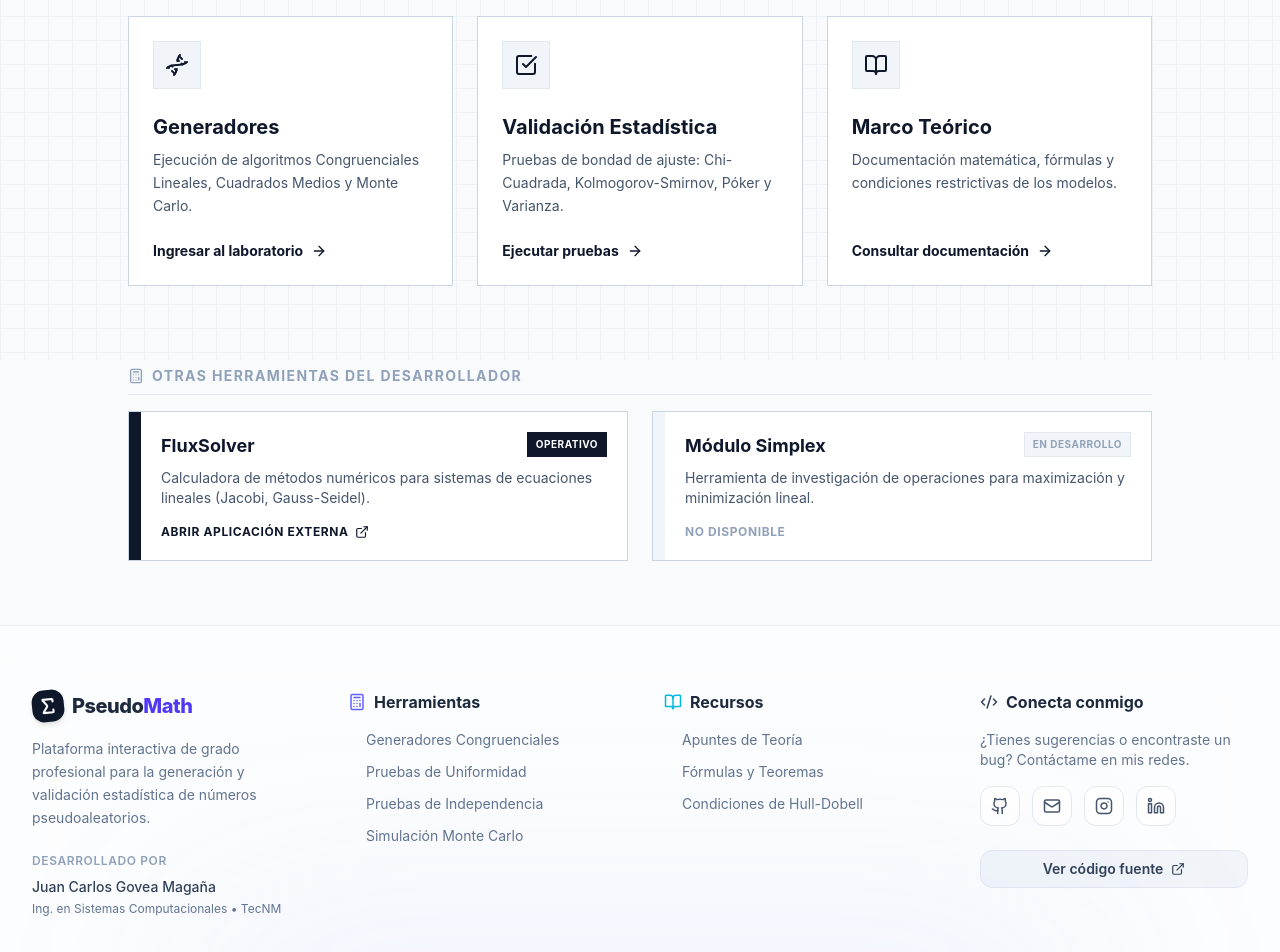
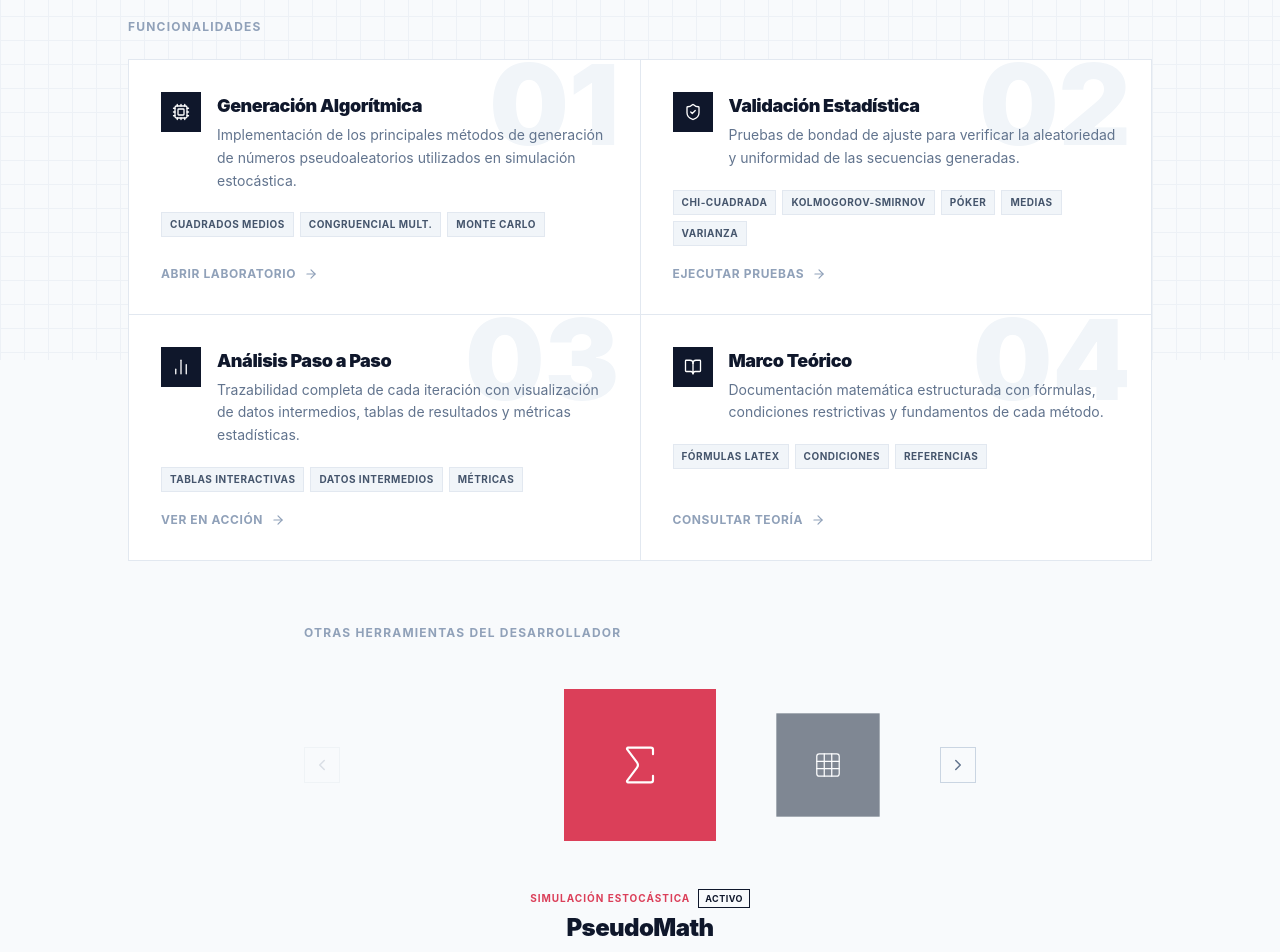
Before and after one commit to JCarlos-GM/PseudoMath, a React (Vite) app: page / in a window 1280 px wide. Shown: the part 440-1392 px from the top of the page. Built offline with nearby package versions, Linux system fonts and the light colour scheme.

Commit message:
Carrusel de herramientas implementado

```diff
--- a/src/pages/Home.tsx
+++ b/src/pages/Home.tsx
@@ -1,155 +1,310 @@
-import { ArrowRight, Dna, CheckSquare, BookOpen, ExternalLink, Calculator } from 'lucide-react';
+import { useState } from 'react';
+import {
+  Cpu, ShieldCheck, BarChart2, BookOpen,
+  ArrowRight, ExternalLink, Grid3X3, Calculator,
+  ChevronLeft, ChevronRight, Sigma
+} from 'lucide-react';
 import { useNavigate } from 'react-router-dom';
+
+// ── Funcionalidades del programa ─────────────────────────────
+const FEATURES = [
+  {
+    number: '01',
+    icon: Cpu,
+    title: 'Generación Algorítmica',
+    description: 'Implementación de los principales métodos de generación de números pseudoaleatorios utilizados en simulación estocástica.',
+    tags: ['Cuadrados Medios', 'Congruencial Mult.', 'Monte Carlo'],
+    path: '/generadores',
+    cta: 'Abrir Laboratorio',
+  },
+  {
+    number: '02',
+    icon: ShieldCheck,
+    title: 'Validación Estadística',
+    description: 'Pruebas de bondad de ajuste para verificar la aleatoriedad y uniformidad de las secuencias generadas.',
+    tags: ['Chi-Cuadrada', 'Kolmogorov-Smirnov', 'Póker', 'Medias', 'Varianza'],
+    path: '/validadores',
+    cta: 'Ejecutar Pruebas',
+  },
+  {
+    number: '03',
+    icon: BarChart2,
+    title: 'Análisis Paso a Paso',
+    description: 'Trazabilidad completa de cada iteración con visualización de datos intermedios, tablas de resultados y métricas estadísticas.',
+    tags: ['Tablas interactivas', 'Datos intermedios', 'Métricas'],
+    path: '/generadores',
+    cta: 'Ver en Acción',
+  },
+  {
+    number: '04',
+    icon: BookOpen,
+    title: 'Marco Teórico',
+    description: 'Documentación matemática estructurada con fórmulas, condiciones restrictivas y fundamentos de cada método.',
+    tags: ['Fórmulas LaTeX', 'Condiciones', 'Referencias'],
+    path: '/teoria',
+    cta: 'Consultar Teoría',
+  },
+];
+
+// ── Suite completa del desarrollador (carrusel) ──────────────
+const SUITE = [
+  {
+    id: 'pseudomath',
+    title: 'PseudoMath',
+    category: 'Simulación Estocástica',
+    description: 'Suite de generación algorítmica y validación estadística para números pseudoaleatorios.',
+    icon: Sigma,
+    url: '/',
+    status: 'Activo',
+    isInternal: true,
+  },
+  {
+    id: 'fluxsolver',
+    title: 'FluxSolver',
+    category: 'Métodos Numéricos',
+    description: 'Resolución de sistemas de ecuaciones lineales mediante algoritmos iterativos Jacobi y Gauss-Seidel con análisis de convergencia.',
+    icon: Grid3X3,
+    url: '#',
+    status: 'Estable',
+    isInternal: false,
+  },
+  {
+    id: 'simplex',
+    title: 'Módulo Simplex',
+    category: 'Investigación de Operaciones',
+    description: 'Optimización lineal con el método Simplex para maximización y minimización de funciones objetivo con restricciones.',
+    icon: Calculator,
+    url: '#',
+    status: 'Próximamente',
+    isInternal: false,
+  },
+];
+
+// Dimensiones del carrusel
+const CARD_SIZE = 152;   // px — tamaño de la card activa
+const OFFSET    = 188;   // px — distancia entre centros de cards
 
 export default function Home() {
   const navigate = useNavigate();
+  const [active, setActive] = useState(0);
 
-  // Matriz de configuracion para aplicaciones externas
-  // Facilita la escalabilidad si se desarrollan mas calculadoras en el futuro
-  const EXTERNAL_CALCULATORS = [
-    {
-      id: 'fluxsolver',
-      name: 'FluxSolver',
-      description: 'Calculadora de métodos numéricos para sistemas de ecuaciones lineales (Jacobi, Gauss-Seidel).',
-      url: '#', // TODO: Insertar URL de despliegue real
-      status: 'Operativo',
-      theme: 'bg-slate-900 text-white'
-    },
-    {
-      id: 'placeholder',
-      name: 'Módulo Simplex',
-      description: 'Herramienta de investigación de operaciones para maximización y minimización lineal.',
-      url: '#',
-      status: 'En Desarrollo',
-      theme: 'bg-slate-100 text-slate-500'
-    }
-  ];
+  const prev = () => setActive((i) => Math.max(0, i - 1));
+  const next = () => setActive((i) => Math.min(SUITE.length - 1, i + 1));
+
+  const activeTool = SUITE[active];
 
   return (
-    <div className="h-full flex flex-col items-center py-8 gap-12">
+    <div className="flex flex-col items-center py-8 gap-16">
 
-      {/* SECCION 1: Encabezado Principal (Flat Design estricto) */}
-      <div className="text-center max-w-4xl space-y-4">
-        <div className="inline-block px-3 py-1 bg-slate-900 text-white text-xs font-bold uppercase tracking-widest mb-4">
-          PseudoMath v1.0
-        </div>
-        <h1 className="text-5xl md:text-6xl font-black tracking-tight text-slate-900">
-          Análisis de Números Pseudoaleatorios
+      {/* ── HERO ──────────────────────────────────────────────── */}
+      <div className="text-center max-w-3xl space-y-5">
+        <h1 className="text-5xl md:text-6xl font-black tracking-tight text-slate-900 leading-none">
+          Análisis de Números<br />
+          <span className="text-accent">Pseudoaleatorios</span>
         </h1>
-        <p className="text-lg text-slate-600 font-medium max-w-2xl mx-auto">
+        <p className="text-base text-slate-500 font-medium max-w-xl mx-auto leading-relaxed">
           Suite de generación algorítmica y validación estadística para modelos de simulación matemática.
         </p>
-      </div>
-
-      {/* SECCION 2: Modulos Nativos (Herramientas de esta app) */}
-      <div className="w-full max-w-5xl">
-        <h2 className="text-sm font-bold text-slate-400 uppercase tracking-widest mb-4 border-b border-slate-200 pb-2">
-          Módulos Internos
-        </h2>
-        <div className="grid grid-cols-1 md:grid-cols-3 gap-6">
-
-          {/* Tarjeta de Generadores */}
+        <div className="flex items-center justify-center gap-4 pt-2">
           <button
             onClick={() => navigate('/generadores')}
-            className="group flex flex-col text-left bg-white border border-slate-300 p-6 hover:border-slate-900 transition-colors"
+            className="flex items-center gap-2 bg-slate-900 text-white text-sm font-bold px-6 py-3 hover:bg-accent transition-colors"
           >
-            <div className="bg-slate-100 w-12 h-12 flex items-center justify-center mb-6 border border-slate-200 group-hover:bg-slate-900 group-hover:text-white transition-colors">
-              <Dna size={24} />
-            </div>
-            <h3 className="text-xl font-bold text-slate-900 mb-2">Generadores</h3>
-            <p className="text-slate-600 text-sm leading-relaxed mb-6 flex-1">
-              Ejecución de algoritmos Congruenciales Lineales, Cuadrados Medios y Monte Carlo.
-            </p>
-            <div className="text-slate-900 font-bold text-sm flex items-center gap-2">
-              Ingresar al laboratorio <ArrowRight size={16} />
-            </div>
+            Comenzar simulación <ArrowRight size={16} />
           </button>
-
-          {/* Tarjeta de Validadores */}
-          <button
-            onClick={() => navigate('/validadores')}
-            className="group flex flex-col text-left bg-white border border-slate-300 p-6 hover:border-slate-900 transition-colors"
-          >
-            <div className="bg-slate-100 w-12 h-12 flex items-center justify-center mb-6 border border-slate-200 group-hover:bg-slate-900 group-hover:text-white transition-colors">
-              <CheckSquare size={24} />
-            </div>
-            <h3 className="text-xl font-bold text-slate-900 mb-2">Validación Estadística</h3>
-            <p className="text-slate-600 text-sm leading-relaxed mb-6 flex-1">
-              Pruebas de bondad de ajuste: Chi-Cuadrada, Kolmogorov-Smirnov, Póker y Varianza.
-            </p>
-            <div className="text-slate-900 font-bold text-sm flex items-center gap-2">
-              Ejecutar pruebas <ArrowRight size={16} />
-            </div>
-          </button>
-
-          {/* Tarjeta de Teoria */}
           <button
             onClick={() => navigate('/teoria')}
-            className="group flex flex-col text-left bg-white border border-slate-300 p-6 hover:border-slate-900 transition-colors"
+            className="flex items-center gap-2 bg-white border border-slate-300 text-slate-700 text-sm font-bold px-6 py-3 hover:border-slate-900 transition-colors"
           >
-            <div className="bg-slate-100 w-12 h-12 flex items-center justify-center mb-6 border border-slate-200 group-hover:bg-slate-900 group-hover:text-white transition-colors">
-              <BookOpen size={24} />
-            </div>
-            <h3 className="text-xl font-bold text-slate-900 mb-2">Marco Teórico</h3>
-            <p className="text-slate-600 text-sm leading-relaxed mb-6 flex-1">
-              Documentación matemática, fórmulas y condiciones restrictivas de los modelos.
-            </p>
-            <div className="text-slate-900 font-bold text-sm flex items-center gap-2">
-              Consultar documentación <ArrowRight size={16} />
-            </div>
+            Ver documentación
           </button>
-
         </div>
       </div>
 
-      {/* SECCION 3: Ecosistema Externo (Calculadoras Independientes) */}
-      <div className="w-full max-w-5xl mt-8">
-        <h2 className="text-sm font-bold text-slate-400 uppercase tracking-widest mb-4 border-b border-slate-200 pb-2 flex items-center gap-2">
-          <Calculator size={16} />
+      {/* ── FUNCIONALIDADES ───────────────────────────────────── */}
+      <div className="w-full max-w-5xl">
+        <p className="text-xs font-bold text-slate-400 uppercase tracking-widest mb-6">
+          Funcionalidades
+        </p>
+        <div className="grid grid-cols-1 md:grid-cols-2 gap-px bg-slate-200 border border-slate-200">
+          {FEATURES.map((feature) => {
+            const Icon = feature.icon;
+            return (
+              <div
+                key={feature.number}
+                className="group relative bg-white p-8 overflow-hidden flex flex-col gap-5 hover:bg-slate-50 transition-colors cursor-default"
+              >
+                {/* Número decorativo */}
+                <span className="absolute -top-3 right-5 text-[7rem] font-black text-slate-100 select-none leading-none pointer-events-none group-hover:text-accent/10 transition-colors">
+                  {feature.number}
+                </span>
+
+                {/* Icono + título */}
+                <div className="relative flex items-start gap-4">
+                  <div className="flex-shrink-0 w-10 h-10 bg-slate-900 flex items-center justify-center text-white group-hover:bg-accent transition-colors">
+                    <Icon size={18} strokeWidth={1.75} />
+                  </div>
+                  <div>
+                    <h3 className="text-lg font-black text-slate-900 tracking-tight">
+                      {feature.title}
+                    </h3>
+                    <p className="text-sm text-slate-500 mt-1 leading-relaxed">
+                      {feature.description}
+                    </p>
+                  </div>
+                </div>
+
+                {/* Chips */}
+                <div className="relative flex flex-wrap gap-1.5">
+                  {feature.tags.map((tag) => (
+                    <span
+                      key={tag}
+                      className="text-[10px] font-bold uppercase tracking-wider px-2 py-1 bg-slate-100 text-slate-600 border border-slate-200"
+                    >
+                      {tag}
+                    </span>
+                  ))}
+                </div>
+
+                {/* CTA */}
+                <button
+                  onClick={() => navigate(feature.path)}
+                  className="relative mt-auto w-fit flex items-center gap-2 text-xs font-bold uppercase tracking-wider text-slate-400 hover:text-accent transition-colors group/cta"
+                >
+                  {feature.cta}
+                  <ArrowRight size={14} className="group-hover/cta:translate-x-1 transition-transform" />
+                </button>
+              </div>
+            );
+          })}
+        </div>
+      </div>
+
+      {/* ── CARRUSEL DE HERRAMIENTAS ──────────────────────────── */}
+      <div className="w-full max-w-2xl flex flex-col items-center gap-8">
+        <p className="self-start text-xs font-bold text-slate-400 uppercase tracking-widest">
           Otras Herramientas del Desarrollador
-        </h2>
-        <div className="grid grid-cols-1 md:grid-cols-2 gap-6">
+        </p>
 
-          {/* Renderizado iterativo de aplicaciones externas */}
-          {EXTERNAL_CALCULATORS.map((app) => (
+        {/* Fila: flecha izq + stage + flecha der */}
+        <div className="flex items-center gap-4 w-full">
+
+          {/* Flecha izquierda */}
+          <button
+            onClick={prev}
+            disabled={active === 0}
+            className="flex-shrink-0 w-9 h-9 flex items-center justify-center border border-slate-300 text-slate-500 hover:border-slate-900 hover:text-slate-900 disabled:opacity-20 disabled:cursor-not-allowed transition-colors"
+          >
+            <ChevronLeft size={18} />
+          </button>
+
+          {/* Stage con overflow para cortar cards laterales */}
+          <div
+            className="relative flex-1 overflow-hidden"
+            style={{ height: `${CARD_SIZE + 32}px` }}
+          >
+            {SUITE.map((tool, index) => {
+              const Icon = tool.icon;
+              const offset = index - active;
+              const isActive = offset === 0;
+              const isVisible = Math.abs(offset) <= 1;
+              const scale = isActive ? 1 : 0.68;
+
+              return (
+                <div
+                  key={tool.id}
+                  className="absolute top-1/2 left-1/2 transition-all duration-300 ease-in-out"
+                  style={{
+                    transform: `translate(calc(-50% + ${offset * OFFSET}px), -50%) scale(${scale})`,
+                    opacity: isVisible ? (isActive ? 1 : 0.55) : 0,
+                    zIndex: isActive ? 10 : 5,
+                    pointerEvents: isVisible ? 'auto' : 'none',
+                  }}
+                >
+                  <div
+                    onClick={() => setActive(index)}
+                    className={`flex items-center justify-center cursor-pointer transition-colors duration-300 ${
+                      isActive ? 'bg-accent' : 'bg-slate-800 hover:bg-slate-700'
+                    }`}
+                    style={{ width: CARD_SIZE, height: CARD_SIZE }}
+                  >
+                    <Icon
+                      size={isActive ? 52 : 44}
+                      strokeWidth={1}
+                      className="text-white transition-all duration-300"
+                    />
+                  </div>
+                </div>
+              );
+            })}
+          </div>
+
+          {/* Flecha derecha */}
+          <button
+            onClick={next}
+            disabled={active === SUITE.length - 1}
+            className="flex-shrink-0 w-9 h-9 flex items-center justify-center border border-slate-300 text-slate-500 hover:border-slate-900 hover:text-slate-900 disabled:opacity-20 disabled:cursor-not-allowed transition-colors"
+          >
+            <ChevronRight size={18} />
+          </button>
+        </div>
+
+        {/* Info del item activo */}
+        <div className="text-center w-full max-w-sm transition-all duration-300">
+          <div className="flex items-center justify-center gap-2 mb-1">
+            <p className="text-[10px] font-bold uppercase tracking-widest text-accent">
+              {activeTool.category}
+            </p>
+            <span className={`text-[9px] font-bold uppercase tracking-wider px-1.5 py-0.5 border ${
+              activeTool.status === 'Activo' || activeTool.status === 'Estable'
+                ? 'border-slate-900 text-slate-900'
+                : 'border-slate-300 text-slate-400'
+            }`}>
+              {activeTool.status}
+            </span>
+          </div>
+          <h3 className="text-2xl font-black text-slate-900 tracking-tight">
+            {activeTool.title}
+          </h3>
+          <p className="text-sm text-slate-500 mt-2 leading-relaxed">
+            {activeTool.description}
+          </p>
+
+          {/* CTA del item activo */}
+          {activeTool.isInternal ? (
+            <button
+              onClick={() => navigate('/')}
+              className="mt-4 inline-flex items-center gap-2 text-xs font-bold uppercase tracking-wider text-slate-400 hover:text-accent transition-colors"
+            >
+              Estás aquí <ArrowRight size={13} />
+            </button>
+          ) : activeTool.status === 'Estable' ? (
             <a
-              key={app.id}
-              href={app.url}
+              href={activeTool.url}
               target="_blank"
               rel="noopener noreferrer"
-              className="flex items-stretch border border-slate-300 bg-white hover:border-slate-500 transition-colors group"
-              onClick={(e) => app.status !== 'Operativo' && e.preventDefault()}
+              className="mt-4 inline-flex items-center gap-2 text-xs font-bold uppercase tracking-wider text-slate-900 hover:text-accent transition-colors"
             >
-              {/* Bloque visual lateral */}
-              <div className={`w-3 flex-shrink-0 ${app.theme}`}></div>
+              Abrir aplicación <ExternalLink size={13} />
+            </a>
+          ) : (
+            <span className="mt-4 inline-block text-xs font-bold uppercase tracking-wider text-slate-300">
+              No disponible aún
+            </span>
+          )}
+        </div>
 
-              {/* Contenido de la tarjeta externa */}
-              <div className="p-5 flex-1 flex flex-col justify-between">
-                <div>
-                  <div className="flex justify-between items-start mb-2">
-                    <h3 className="text-lg font-bold text-slate-900">{app.name}</h3>
-                    <span className={`text-[10px] font-bold uppercase tracking-wider px-2 py-1 border ${
-                      app.status === 'Operativo'
-                        ? 'bg-slate-900 text-white border-slate-900'
-                        : 'bg-slate-100 text-slate-400 border-slate-200'
-                    }`}>
-                      {app.status}
-                    </span>
-                  </div>
-                  <p className="text-sm text-slate-600">{app.description}</p>
-                </div>
-
-                {/* Indicador de enlace externo */}
-                <div className={`mt-4 text-xs font-bold uppercase tracking-wider flex items-center gap-1.5 ${
-                  app.status === 'Operativo' ? 'text-slate-900' : 'text-slate-400'
-                }`}>
-                  {app.status === 'Operativo' ? 'Abrir aplicación externa' : 'No disponible'}
-                  {app.status === 'Operativo' && <ExternalLink size={14} className="group-hover:translate-x-1 transition-transform" />}
-                </div>
-              </div>
-            </a>
+        {/* Dots de posición */}
+        <div className="flex items-center gap-2">
+          {SUITE.map((_, i) => (
+            <button
+              key={i}
+              onClick={() => setActive(i)}
+              className={`transition-all duration-300 h-1.5 ${
+                i === active ? 'w-6 bg-slate-900' : 'w-1.5 bg-slate-300 hover:bg-slate-400'
+              }`}
+            />
           ))}
-
         </div>
       </div>
 
```
